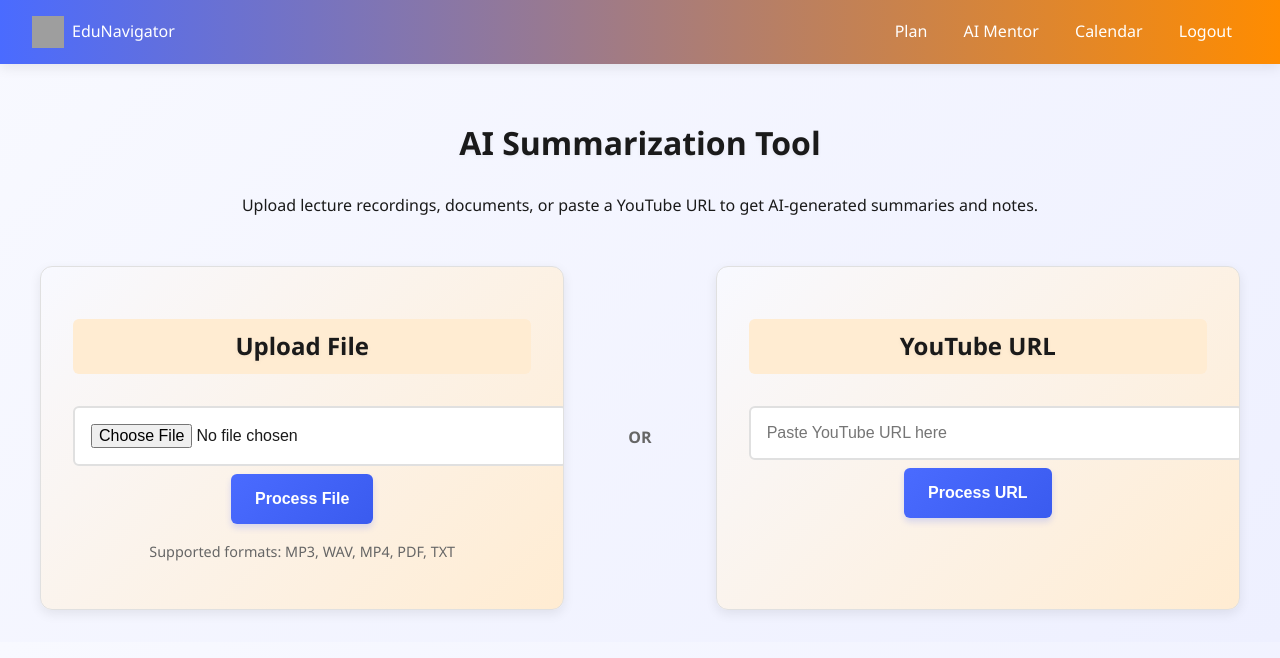
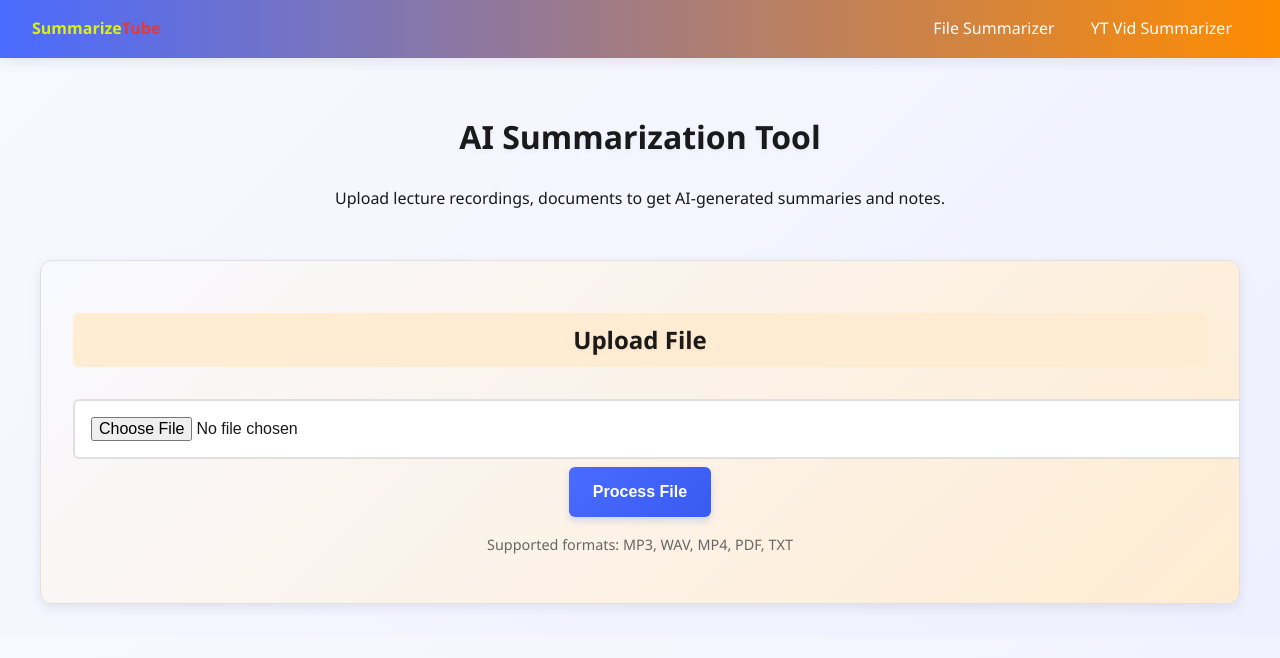
Before and after one commit to anishvs14/summary, a Flask app: page / in a window 1280 px wide. Shown: the top 658 px of the page. Run offline with Flask 3, Linux system fonts and the light colour scheme; some libraries are stand-ins or nearby versions; grey boxes are pictures that could not be loaded.

Commit message:
final version

```diff
--- a/app.py
+++ b/app.py
@@ -3,16 +3,26 @@ import tempfile
 from flask import Flask, render_template, request, redirect, url_for, flash
 import google.generativeai as genai
 import assemblyai as aai
-from pytube import YouTube
+import re
 from PyPDF2 import PdfReader
-from config import GEMINI_API_KEY, ASSEMBLYAI_API_KEY
 from werkzeug.utils import secure_filename
+from dotenv import load_dotenv
+from settings import GEMINI_API_KEY, ASSEMBLYAI_API_KEY, YOUTUBE_API_KEY
+from youtube_transcript_api import YouTubeTranscriptApi
 
 app = Flask(__name__)
 app.secret_key = os.urandom(24)  # More secure random key
 app.config['MAX_CONTENT_LENGTH'] = 50 * 1024 * 1024  # 50MB upload limit
 
-# Configure APIs
+# Load environment variables (e.g. GOOGLE_API_KEY)
+load_dotenv()
+
+# Load API keys from .env
+GEMINI_API_KEY = os.getenv("GEMINI_API_KEY")
+ASSEMBLYAI_API_KEY = os.getenv("ASSEMBLYAI_API_KEY")
+YOUTUBE_API_KEY = os.getenv('YOUTUBE_API_KEY')
+
+# Configure the APIs with those keys
 genai.configure(api_key=GEMINI_API_KEY)
 aai.settings.api_key = ASSEMBLYAI_API_KEY
 
@@ -41,55 +51,6 @@ def extract_text_from_pdf(file_path):
         return text if text.strip() else None
     except Exception as e:
         print(f"PDF extraction error: {e}")
-        return None
-
-def get_youtube_transcript(video_url):
-    try:
-        # Create temporary directory
-        temp_dir = tempfile.mkdtemp()
-
-        # Initialize YouTube object with better error handling
-        try:
-            yt = YouTube(video_url,
-                        use_oauth=False,
-                        allow_oauth_cache=True)
-        except Exception as e:
-            print(f"YouTube initialization error: {e}")
-            raise Exception("Invalid YouTube URL or video not available")
-
-        # Check video availability
-        if yt.age_restricted:
-            raise Exception("Age-restricted videos cannot be processed")
-
-        # Get best audio stream
-        audio_stream = yt.streams.filter(only_audio=True).order_by('abr').last()
-        if not audio_stream:
-            raise Exception("No audio stream available for this video")
-
-        # Download audio to temporary file
-        temp_path = os.path.join(temp_dir, "audio.mp4")
-        audio_stream.download(output_path=temp_dir, filename="audio.mp4")
-
-        # Verify download
-        if not os.path.exists(temp_path):
-            raise Exception("Failed to download audio")
-
-        # Transcribe using AssemblyAI
-        text = transcribe_audio(temp_path)
-
-        # Clean up
-        os.remove(temp_path)
-        os.rmdir(temp_dir)
-
-        return text
-
-    except Exception as e:
-        print(f"YouTube processing error: {str(e)}")
-        # Clean up if temp files exist
-        if 'temp_dir' in locals() and os.path.exists(temp_dir):
-            for filename in os.listdir(temp_dir):
-                os.remove(os.path.join(temp_dir, filename))
-            os.rmdir(temp_dir)
         return None
 
 def generate_summary(text):
@@ -160,27 +121,37 @@ Content to analyze:
         print(f"Summary generation error: {e}")
         return f"Summary generation failed: {str(e)}"
 
+def extract_transcript_details(youtube_video_url):
+    try:
+        # Extract video ID from various YouTube URL formats
+        import re
+        match = re.search(r"(?:v=|youtu\.be/|embed/)([A-Za-z0-9_-]{11})", youtube_video_url)
+        if not match:
+            return None
+        video_id = match.group(1)
+        transcript_text = YouTubeTranscriptApi.get_transcript(video_id)
+        transcript = " ".join([i["text"] for i in transcript_text])
+        return transcript, video_id
+    except Exception as e:
+        print(f"Transcript extraction error: {e}")
+        return None, None
+
+def generate_youtube_summary(transcript_text):
+    try:
+        model = genai.GenerativeModel("gemini-1.5-flash")
+        prompt = (
+            "You are a YouTube video summarizer. Summarize the transcript below in detailed, clear bullet points (max 250 words):\n\n"
+            + transcript_text
+        )
+        response = model.generate_content(prompt)
+        return response.text if hasattr(response, "text") else str(response)
+    except Exception as e:
+        print(f"Gemini summary error: {e}")
+        return "Summary generation failed."
+
 @app.route('/', methods=['GET', 'POST'])
 def index():
     if request.method == 'POST':
-        # YouTube URL processing
-        if 'video_url' in request.form and request.form['video_url']:
-            video_url = request.form['video_url'].strip()
-            if not video_url.startswith(('http://', 'https://')):
-                flash('Please enter a valid URL', 'error')
-                return redirect(url_for('index'))
-
-            text = get_youtube_transcript(video_url)
-            if not text:
-                flash('Error processing YouTube video. Please try another.', 'error')
-                return redirect(url_for('index'))
-
-            summary = generate_summary(text)
-            return render_template('results.html',
-                               original_text=text,
-                               summary=summary,
-                               source_type='YouTube Video')
-
         # File upload processing
         if 'file' not in request.files:
             flash('No file selected', 'error')
@@ -243,5 +214,23 @@ def index():
 
     return render_template('index.html')
 
+@app.route('/youtube', methods=['GET', 'POST'])
+def youtube():
+    summary = None
+    transcript = None
+    video_id = None
+    error = None
+    if request.method == 'POST':
+        youtube_url = request.form.get('youtube_link')
+        if not youtube_url:
+            error = "Please enter a YouTube URL."
+        else:
+            transcript, video_id = extract_transcript_details(youtube_url)
+            if not transcript:
+                error = "Could not extract transcript. The video may not have captions."
+            else:
+                summary = generate_youtube_summary(transcript)
+    return render_template('youtube.html', summary=summary, transcript=transcript, video_id=video_id, error=error)
+
 if __name__ == '__main__':
     app.run(debug=True, host='0.0.0.0', port=5000)
--- a/requirements.txt
+++ b/requirements.txt
@@ -4,4 +4,7 @@ google-generativeai
 assemblyai
 pytube
 PyPDF2
+streamlit
+pathlib
 requests
+youtube_transcript_api
--- a/static/style.css
+++ b/static/style.css
@@ -11,28 +10,18 @@
     --background-white: #ffffff;
     --border-color: #e0e0e0;
     --shadow-sm: 0 4px 12px rgba(0, 0, 0, 0.08);
-    --shadow-md: 0 8px 24px rgba(0, 0, 0, 0.12);
     --shadow-lg: 0 12px 36px rgba(0, 0, 0, 0.15);
-
-    /* Spacing */
     --spacing-xs: 0.5rem;
     --spacing-sm: 1rem;
     --spacing-md: 1.5rem;
     --spacing-lg: 2rem;
     --spacing-xl: 3rem;
-
-    /* Border Radius */
     --radius-sm: 6px;
     --radius-md: 12px;
-    --radius-lg: 16px;
-
-    /* Transitions */
     --transition-fast: 0.2s cubic-bezier(0.4, 0, 0.2, 1);
     --transition-normal: 0.3s cubic-bezier(0.4, 0, 0.2, 1);
-    --transition-slow: 0.5s cubic-bezier(0.4, 0, 0.2, 1);
 }
 
-/* General Styles */
 body {
     font-family: 'Segoe UI', Tahoma, Geneva, Verdana, sans-serif;
     line-height: 1.6;
@@ -94,12 +45,6 @@ body {
 .logo {
     display: flex;
     align-items: center;
-}
-
-.logo .icon {
-    width: 32px;
-    height: 32px;
-    margin-right: var(--spacing-xs);
 }
 
 .nav-links a {
@@ -204,36 +147,7 @@ h1, h2 {
     border-radius: var(--radius-sm);
 }
 
-.or-separator {
-    display: flex;
-    align-items: center;
-    justify-content: center;
-    font-weight: 600;
-    color: var(--text-secondary);
-    margin: var(--spacing-md) 0;
-    position: relative;
-}
-
-.or-separator::before,
-.or-separator::after {
-    content: '';
-    flex: 1;
-    height: 1px;
-    background: linear-gradient(90deg, transparent, var(--border-color), transparent);
-}
-
-.or-separator::before {
-    margin-right: var(--spacing-sm);
-}
-
-.or-separator::after {
-    margin-left: var(--spacing-sm);
-}
-
-/* Form Elements */
-input[type="file"],
-input[type="text"],
-textarea {
+input[type="file"] {
     width: 100%;
     padding: var(--spacing-sm);
     margin: var(--spacing-xs) 0;
@@ -268,30 +180,9 @@ button {
     overflow: hidden;
 }
 
-button::after {
-    content: '';
-    position: absolute;
-    top: 0;
-    left: 0;
-    width: 100%;
-    height: 100%;
-    background: linear-gradient(135deg, rgba(255,255,255,0.2), transparent);
-    transform: translateX(-100%);
-    transition: transform var(--transition-normal);
-}
-
 button:hover {
     transform: translateY(-2px);
     box-shadow: 0 6px 12px rgba(74, 107, 255, 0.3);
-}
-
-button:hover::after {
-    transform: translateX(100%);
-}
-
-button:active {
-    transform: translateY(0);
-    box-shadow: 0 2px 4px rgba(74, 107, 255, 0.2);
 }
 
 .note {
@@ -436,3 +209,13 @@ textarea {
         transform: translateY(-3px);
     }
 }
+
+.summarize {
+    color: #dbf114; /* Blue or your preferred color */
+    font-weight: bold;
+}
+
+.tube {
+    color: #e53935; /* Red or your preferred color */
+    font-weight: bold;
+}
--- a/templates/index.html
+++ b/templates/index.html
@@ -3,25 +3,22 @@
 <head>
     <meta charset="UTF-8">
     <meta name="viewport" content="width=device-width, initial-scale=1.0">
-    <title>AI Summarization Tool</title>
+    <title>File Summarizer</title>
     <link rel="stylesheet" href="/static/style.css">
 </head>
 <body>
     <div class="navbar">
-        <div class="logo">
-            <img src="/static/logo.png" alt="Logo" class="icon">
-            <span>EduNavigator</span>
-        </div>
+        <span>
+        <span class="summarize">Summarize</span><span class="tube">Tube</span>
+        </span>
         <div class="nav-links">
-            <a href="#">Plan</a>
-            <a href="#">AI Mentor</a>
-            <a href="#">Calendar</a>
-            <a href="#">Logout</a>
+            <a href="#">File Summarizer</a>
+            <a href="{{ url_for('youtube') }}">YT Vid Summarizer</a>
         </div>
     </div>
     <div class="container">
         <h1>AI Summarization Tool</h1>
-        <p>Upload lecture recordings, documents, or paste a YouTube URL to get AI-generated summaries and notes.</p>
+        <p>Upload lecture recordings, documents to get AI-generated summaries and notes.</p>
 
         {% with messages = get_flashed_messages(with_categories=true) %}
             {% if messages %}
@@ -41,13 +38,6 @@
                 <p class="note">Supported formats: MP3, WAV, MP4, PDF, TXT</p>
             </div>
 
-            <div class="or-separator">OR</div>
-
-            <div class="option">
-                <h2>YouTube URL</h2>
-                <form method="POST">
-                    <input type="text" name="video_url" placeholder="Paste YouTube URL here">
-                    <button type="submit">Process URL</button>
                 </form>
             </div>
         </div>
```
Also changed, not shown: other parts of static/style.css (+1 -162 lines), templates/results.html (+18 -9 lines), templates/youtube.html (added, +146 -0 lines), settings.py (renamed from config.py).
